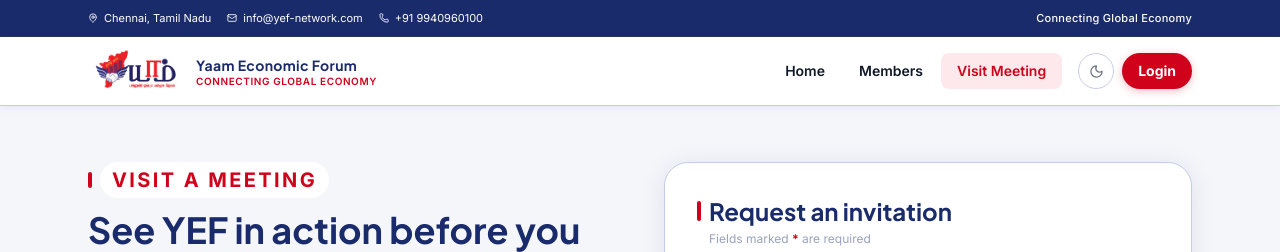
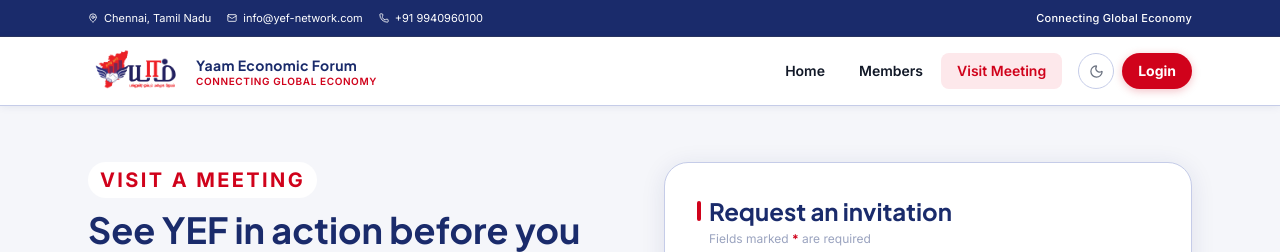
Before and after one commit to vernuretools-collab/vetkai, a React (Vite) app: page /visit-meeting in a window 1280 px wide. Shown: the top 252 px of the page. Built offline with nearby package versions, Linux system fonts and the light colour scheme.

Commit message:
yef visit member

```diff
--- a/src/components/SectionHeader.jsx
+++ b/src/components/SectionHeader.jsx
@@ -1,4 +1,4 @@
-export default function SectionHeader({ eyebrow, title, subtitle, center = false }) {
+export default function SectionHeader({ eyebrow, title, subtitle, center = false, accent = true }) {
   return (
     <div className={`mb-10 ${center ? 'text-center mx-auto' : ''}`}>
 
@@ -6,7 +6,7 @@ export default function SectionHeader({ eyebrow, title, subtitle, center = false
       {eyebrow && (
         <div className={`flex items-center gap-2 mb-3 ${center ? 'justify-center' : ''}`}>
           {/* Red accent bar — only shown when left-aligned */}
-          {!center && (
+          {!center && accent && (
             <span className="w-1 h-4 rounded-full bg-[#D0021B] flex-shrink-0" />
           )}
           <span className="inline-flex items-center px-3 py-1 rounded-full bg-white dark:bg-[#3d0008]/50 text-[#D0021B] dark:text-[#f87171] text-xl font-bold uppercase tracking-[0.12em]">
--- a/src/pages/VisitMeeting.jsx
+++ b/src/pages/VisitMeeting.jsx
@@ -112,6 +112,7 @@ export default function VisitMeeting() {
         <div>
           <SectionHeader
             eyebrow="Visit a Meeting"
+            accent={false}
             title="See YEF in action before you decide."
             subtitle="Visiting a chapter is free. You'll meet local business owners, watch referrals happen in real time, and decide if YEF is right for you."
           />
```
